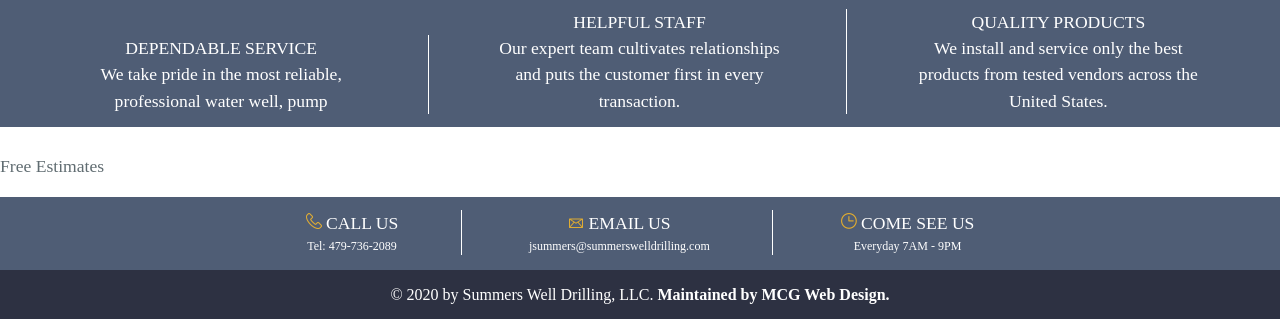
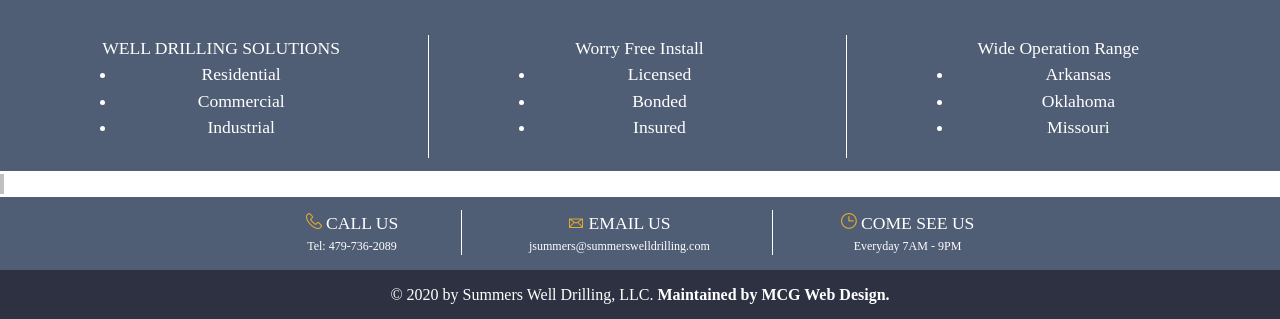
Before and after one commit to jamess999888/SummersDrilling, a Jekyll site: the page built from index.md, in a window 1280 px wide, cut to the strip 626-945 px from the top of the page. Built offline with Jekyll 4.4.1, drawn with Linux system fonts in a browser that asks for light colours; our own code applies the rules of GitHub Pages for plain Markdown files.

Commit message:
text update

```diff
--- a/index.md
+++ b/index.md
@@ -23,22 +23,38 @@
 </div>
 <footer class="contact-info-footer">
 	<span class="contact-info-footer-item" style="width: 33%;">
-		DEPENDABLE SERVICE<br />
-		We take pride in the most reliable, professional water well, pump
+		WELL DRILLING SOLUTIONS<br />
+		<ul>
+			<li>Residential</li>
+			<li>Commercial</li>
+			<li>Industrial</li>
+		</ul>
 	</span>
 	<span class="contact-info-footer-item" style="width: 33%;">
-		HELPFUL STAFF<br />
-		Our expert team cultivates relationships and puts the customer first in every transaction.
+		Worry Free Install<br />
+		<ul>
+			<li>Licensed</li>
+			<li>Bonded</li>
+			<li>Insured</li>
+		</ul>
 	</span>
 	<span style="width: 33%;">
-		QUALITY PRODUCTS<br />
-		We install and service only the best products from tested vendors across the United States.
+		<br />
+		Wide Operation Range
+		<ul>
+			<li>Arkansas</li>
+			<li>Oklahoma</li>
+			<li>Missouri</li>
+		</ul>
 	</span>
 </footer>
-<div>
-<br />
-<div>
-<p>Free Estimates</p>
-</div>
+
+
+<div style="width:100%; display: inline; background-color: #BFC0C0">
+<div style="display: inline-block">
 
 </div>
+<div style="display: inline-block">
+
+</div>
+</div>
```
